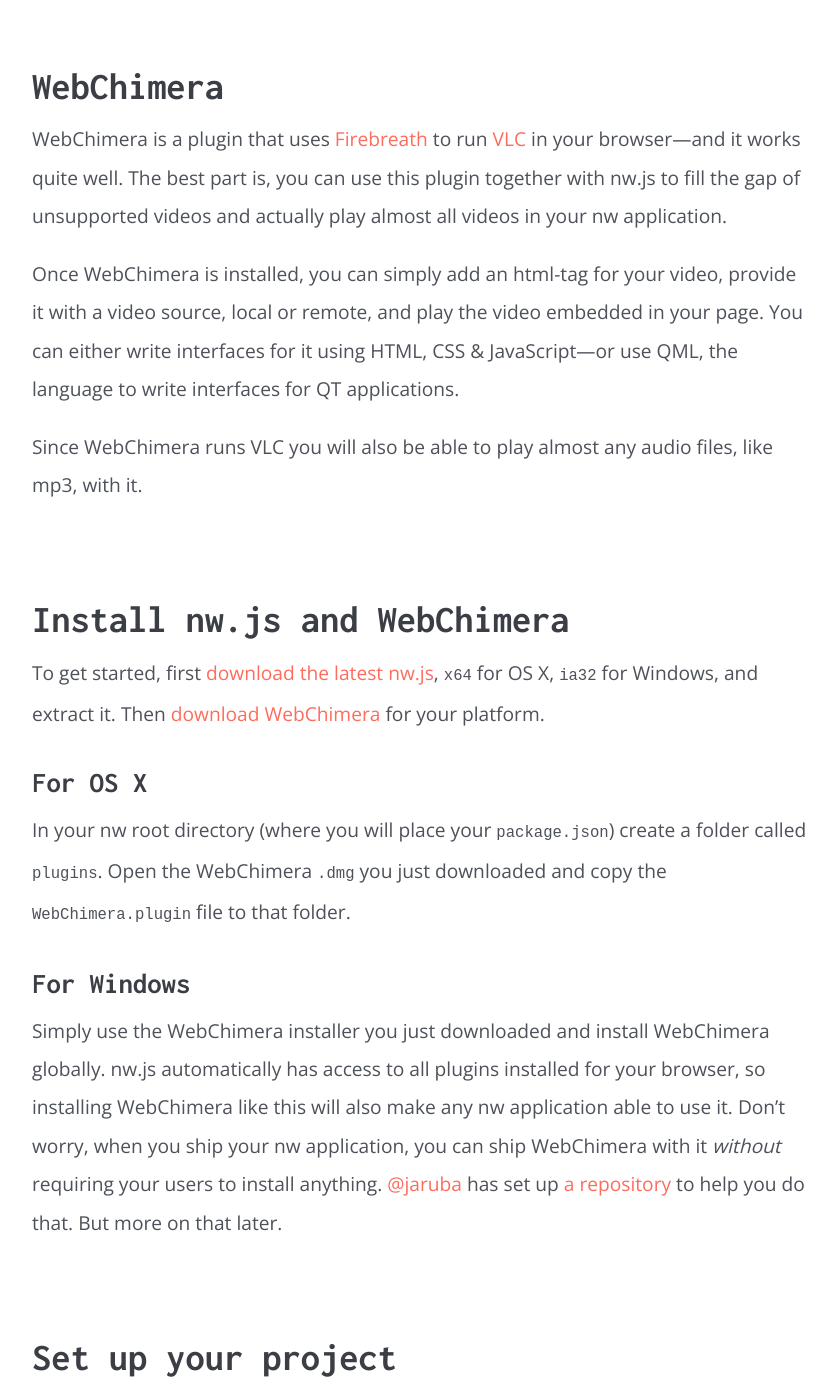
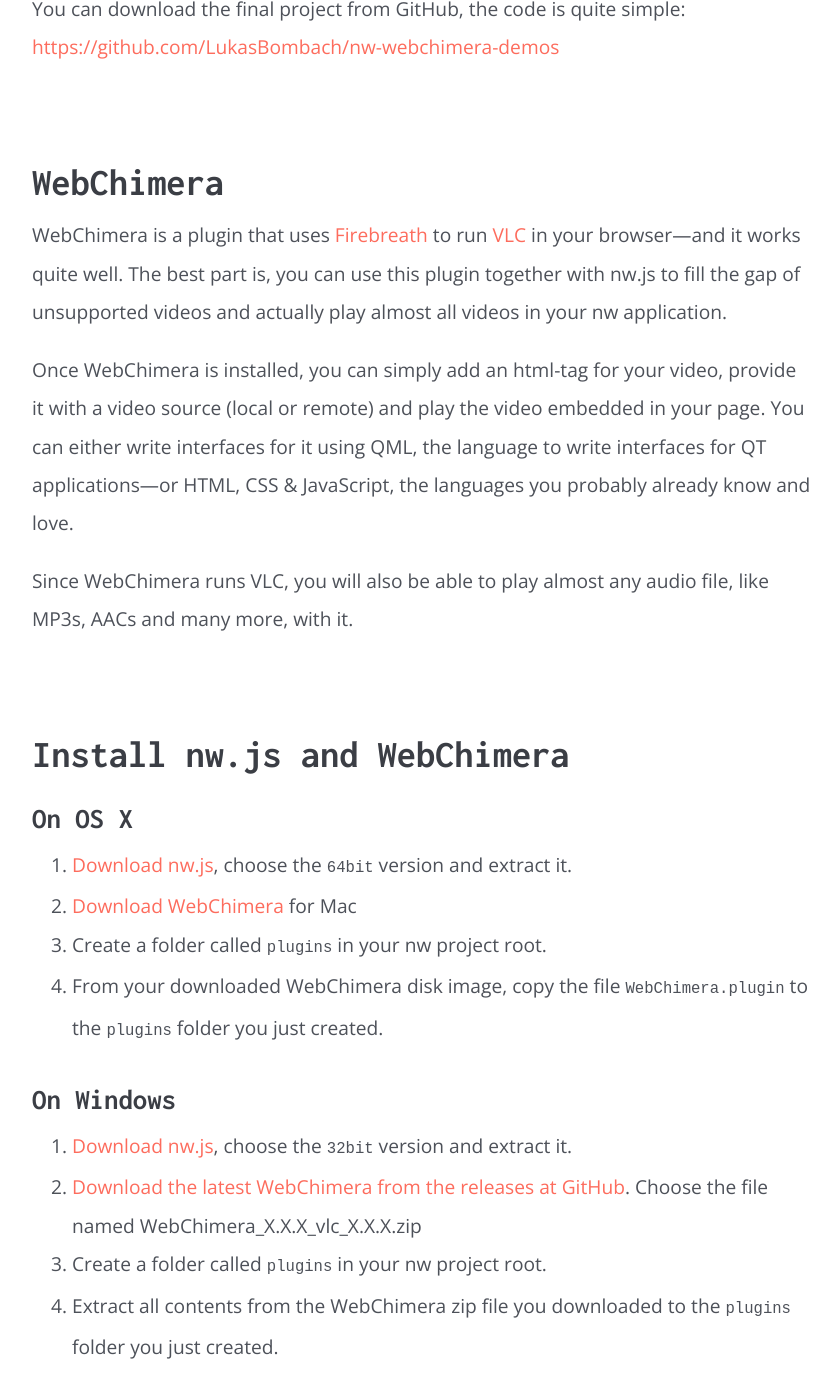
Before and after one commit to LukasBombach/LukasBombach.github.io, a Jekyll site: the page built from _posts/2015-04-06-videos-with-node-webkit.md, in a window 1280 px wide and 1400 px high, scrolled down 1138 px. Shown: the whole window, without its empty margins (218-1058 px from the left). Built offline with Jekyll 4.4.1, drawn with Linux system fonts in a browser that asks for light colours; some of the changed text lies outside the part shown.

Commit message:
Writing on the blog post videos with node webkit

```diff
--- a/_posts/2015-04-06-videos-with-node-webkit.md
+++ b/_posts/2015-04-06-videos-with-node-webkit.md
@@ -4,11 +4,13 @@
 ---
 # How to play almost all video files in nw.js<br/>(node-webkit)
 
-Playing video files using nw.js out-of-the-box is very limited. The list of supported codecs
+The range of video formats you can play with nw.js out-of-the-box is very limited. The list of supported codecs
 
     theora,vorbis,vp8,pcm_u8,pcm_s16le,pcm_s24le,pcm_f32le,pcm_s16be,pcm_s24be
 
-seems quite impressive, but when you start playing videos with nw you quickly realize that hardly any video is actually playing. Especially H.264 encoded files, one of the most popular codecs, is not supported. nw offers [a wiki page](https://github.com/nwjs/nw.js/wiki/Using-MP3-&-MP4-%28H.264%29-using-the--video--&--audio--tags.) explaining how to make H.264 work, but most video files still fail on nw. Also, using the techniques described, you will need to license your application as `GPL`, i.e. make your project open-source. Using WebChimera, you won't have to do that.
+seems quite impressive, but when you start playing videos with nw you quickly realize that hardly any video is actually working. Especially files encoded with H.264, probably the most popular codec, is not supported. nw offers [a wiki page](https://github.com/nwjs/nw.js/wiki/Using-MP3-&-MP4-%28H.264%29-using-the--video--&--audio--tags.) explaining how to make H.264 work, but most video files still fail to play. Also, using the techniques described, you will have to license your application as `GPL`, in other words you must make your project open-source.
+
+A solution to all of these problems is using WebChimera, a plugin you can use with nw.js.
 
 ## Download / Demo / tl;dr
 
@@ -19,19 +21,29 @@
 
 WebChimera is a plugin that uses [Firebreath](http://www.firebreath.org/) to run [VLC](http://www.videolan.org/) in your browser—and it works quite well. The best part is, you can use this plugin together with nw.js to fill the gap of unsupported videos and actually play almost all videos in your nw application.
 
-Once WebChimera is installed, you can simply add an html-tag for your video, provide it with a video source, local or remote, and play the video embedded in your page. You can either write interfaces for it using HTML, CSS & JavaScript—or use QML, the language to write interfaces for QT applications.
+Once WebChimera is installed, you can simply add an html-tag for your video, provide it with a video source (local or remote) and play the video embedded in your page. You can either write interfaces for it using QML, the language to write interfaces for QT applications—or HTML, CSS & JavaScript, the languages you probably already know and love.
 
-Since WebChimera runs VLC you will also be able to play almost any audio files, like mp3, with it.
+Since WebChimera runs VLC, you will also be able to play almost any audio file, like MP3s, AACs and many more, with it.
 
 ## Install nw.js and WebChimera
 
-To get started, first [download the latest nw.js](https://github.com/nwjs/nw.js#downloads), `x64` for OS X, `ia32` for Windows, and extract it. Then [download WebChimera](http://www.webchimera.org/download) for your platform.
+### On OS X
 
-### For OS X
-In your nw root directory (where you will place your `package.json`) create a folder called `plugins`. Open the WebChimera `.dmg` you just downloaded and copy the `WebChimera.plugin` file to that folder.
+1. [Download nw.js](https://github.com/nwjs/nw.js/#downloads), choose the `64bit` version and extract it.
+2. [Download WebChimera](http://www.webchimera.org/download) for Mac
+3. Create a folder called `plugins` in your nw project root.
+4. From your downloaded WebChimera disk image, copy the file `WebChimera.plugin` to the `plugins` folder you just created.
 
-### For Windows
-Simply use the WebChimera installer you just downloaded and install WebChimera globally. nw.js automatically has access to all plugins installed for your browser, so installing WebChimera like this will also make any nw application able to use it. Don't worry, when you ship your nw application, you can ship WebChimera with it *without* requiring your users to install anything. [@jaruba](https://github.com/jaruba) has set up [a repository](https://github.com/jaruba/WebChimeraPlayerNW) to help you do that. But more on that later.
+### On Windows
+
+1. [Download nw.js](https://github.com/nwjs/nw.js/#downloads), choose the `32bit` version and extract it.
+2. [Download the latest WebChimera from the releases at GitHub](https://github.com/RSATom/WebChimera/releases). Choose the file named WebChimera_X.X.X_vlc_X.X.X.zip
+3. Create a folder called `plugins` in your nw project root.
+4. Extract all contents from the WebChimera zip file you downloaded to the `plugins` folder you just created.
+
+### Linux
+
+Unfortunately Linux is not fully supported—*yet*.
 
 ## Set up your project
 
```
